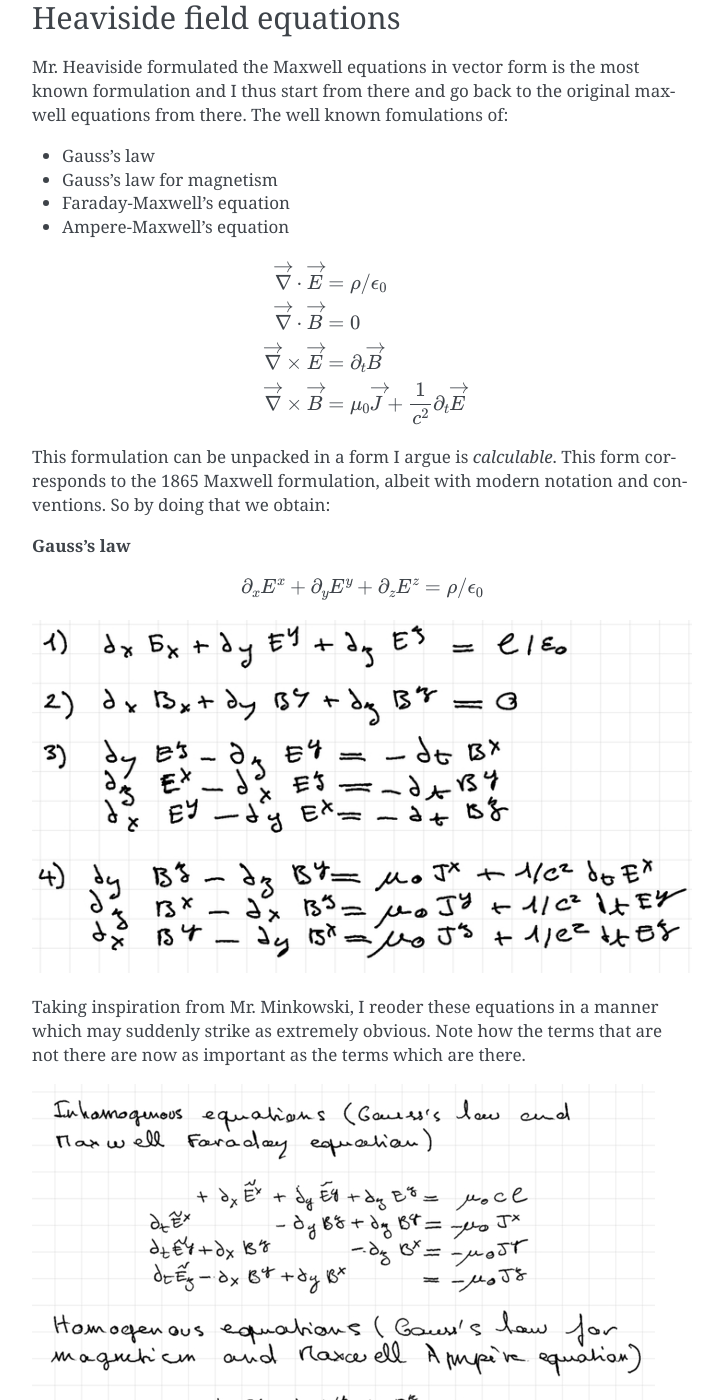
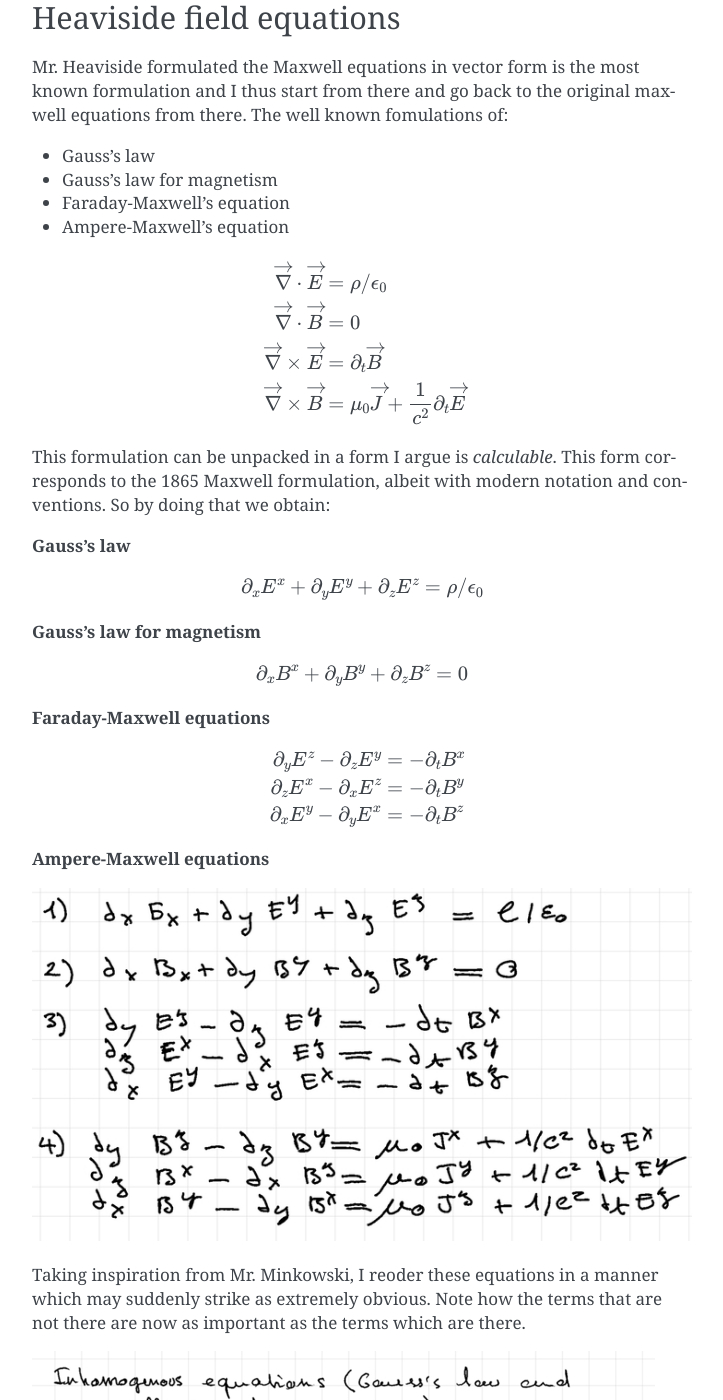
Before and after one commit to shaussler/TheoreticalUniverse, a Sphinx documentation site: the page built from documentation/maxwell_faraday_tensor.rst, in a window 1280 px wide and 1400 px high, scrolled down 680 px. Shown: the whole window, without its empty margins (388-1111 px from the left). Built offline with Sphinx 7.4.7, drawn with Linux system fonts in a browser that asks for light colours.

Commit message:
Saving progress

```diff
--- a/documentation/maxwell_faraday_tensor.rst
+++ b/documentation/maxwell_faraday_tensor.rst
@@ -37,12 +37,12 @@ equations from there. The well known fomulations of:
 
 .. math::
 
-   \begin{alignat*}{2}
+   \begin{align}
    \overrightarrow{\nabla} \cdot \overrightarrow{E} &= \rho / \epsilon_0 \\
    \overrightarrow{\nabla} \cdot \overrightarrow{B} &= 0 \\
    \overrightarrow{\nabla} \times \overrightarrow{E} &= \partial_t \overrightarrow{B} \\
    \overrightarrow{\nabla} \times \overrightarrow{B} &= \mu_0 \overrightarrow{J} + \frac{1}{c^2} \partial_t \overrightarrow{E}
-   \end{alignat*}
+   \end{align}
 
 This formulation can be unpacked in a form I argue is *calculable*. This form
 corresponds to the 1865 Maxwell formulation, albeit with modern notation and
@@ -53,6 +53,27 @@ conventions. So by doing that we obtain:
 .. math::
 
    \partial_x E^x + \partial_y E^y + \partial_z E^z = \rho / \epsilon_0
+
+**Gauss's law for magnetism**
+
+.. math::
+
+   \partial_x B^x + \partial_y B^y + \partial_z B^z = 0
+
+**Faraday-Maxwell equations**
+
+.. math::
+
+   \begin{align}
+   \partial_y E^z - \partial_z E^y &= - \partial_t B^x \\
+   \partial_z E^x - \partial_x E^z &= - \partial_t B^y \\
+   \partial_x E^y - \partial_y E^x &= - \partial_t B^z \\
+   \end{align}
+
+**Ampere-Maxwell equations**
+
+
+
 
 .. image:: _static/maxwell_1865.jpg
    :alt: Maxwell equations
```
